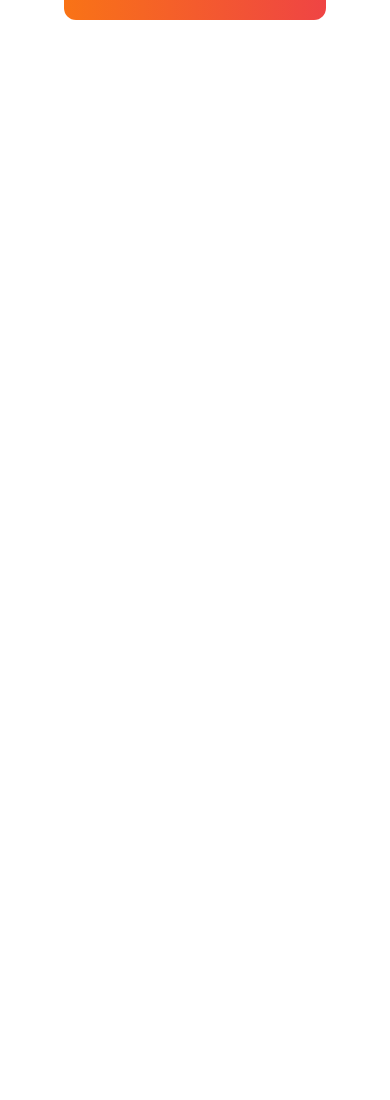
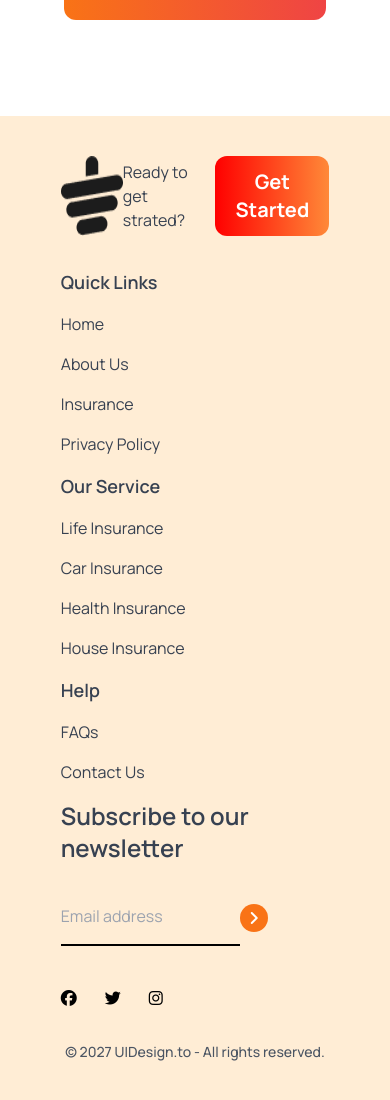
Before and after one commit to meshal10613/tea-house, a plain HTML site: page index.html in a window 390 px wide. Shown: the part 5474-6574 px from the top of the page. Before the commit the page ends 5590 px from the top, so only its background shows below. Drawn offline with nearby package versions, Linux system fonts and the light colour scheme.

Commit message:
almost done with responsive

```diff
--- a/index.html
+++ b/index.html
@@ -184,6 +184,69 @@
                 </div>
             </div>
          </section>
+
+        <!-- News & Event Section -->
+          <section></section>
     </main>
+    <!-- Footer Section -->
+    <footer class="bg-orange-100 text-gray-700 py-10 px-4 md:px-16">
+        <div class="w-9/12 mx-auto">
+            <!-- Logo -->
+            <div class="mb-8 flex justify-between">
+                <img src="./images/cup.png" alt="">
+                <div class="flex items-center gap-2">
+                    <h4>Ready to get strated?</h4>
+                    <button class="text-white text-xl text-center bg-gradient-to-r from-[#FF0000] to-[#FF8938] px-5 py-3 rounded-xl font-bold">Get Started</button>
+                </div>
+            </div>
+            <!-- Links -->
+            <div class="grid grid-cols-1 md:grid-cols-2 lg:grid-cols-4 gap-4">
+                <!-- First Column -->
+                <div class="">
+                    <h3 class="font-semibold text-lg mb-4">Quick Links</h3>
+                    <ul class="space-y-4">
+                        <li><a class="hover:text-orange-600" href="#">Home</a></li>
+                        <li><a class="hover:text-orange-600" href="#">About Us</a></li>
+                        <li><a class="hover:text-orange-600" href="#">Insurance</a></li>
+                        <li><a class="hover:text-orange-600" href="#">Privacy Policy</a></li>
+                    </ul>
+                </div>
+                <!-- Second Column -->
+                <div class="">
+                    <h3 class="font-semibold text-lg mb-4">Our Service</h3>
+                    <ul class="space-y-4">
+                        <li><a class="hover:text-orange-600" href="#">Life Insurance</a></li>
+                        <li><a class="hover:text-orange-600" href="#">Car Insurance</a></li>
+                        <li><a class="hover:text-orange-600" href="#">Health Insurance</a></li>
+                        <li><a class="hover:text-orange-600" href="#">House Insurance</a></li>
+                    </ul>
+                </div>
+                <!-- Third Column -->
+                <div class="">
+                    <h3 class="font-semibold text-lg mb-4">Help</h3>
+                    <ul class="space-y-4">
+                        <li><a class="hover:text-orange-600" href="#">FAQs</a></li>
+                        <li><a class="hover:text-orange-600" href="#">Contact Us</a></li>
+                    </ul>
+                </div>
+                <!-- Fourth Column -->
+                <div class="space-y-10">
+                    <h1 class="text-2xl font-semibold">Subscribe to our <br> newsletter</h1>
+                    <div class="flex">
+                        <input type="email" name="email" id="email" placeholder="Email address" class="bg-transparent border-b-2 border-black w-4/6 pb-4">
+                        <i class="fa-solid fa-angle-right bg-orange-500 rounded-full h-7 w-7 text-white inline-flex justify-center items-center cursor-pointer"></i>
+                    </div>
+                    <div class="flex justify-start gap-7">
+                        <a href="#"><i class="fa-brands fa-facebook text-black"></i></a>
+                        <a href="#"><i class="fa-brands fa-twitter text-black"></i></a>
+                        <a href="#"><i class="fa-brands fa-instagram text-black"></i></a>
+                    </div>
+                </div>
+            </div>
+            <div class="text-center pt-4 mt-4">
+                <p class="text-sm text-gray-600 font-medium">© 2027 UIDesign.to - All rights reserved.</p>
+            </div>
+        </div>
+    </footer>
 </body>
 </html>
```
